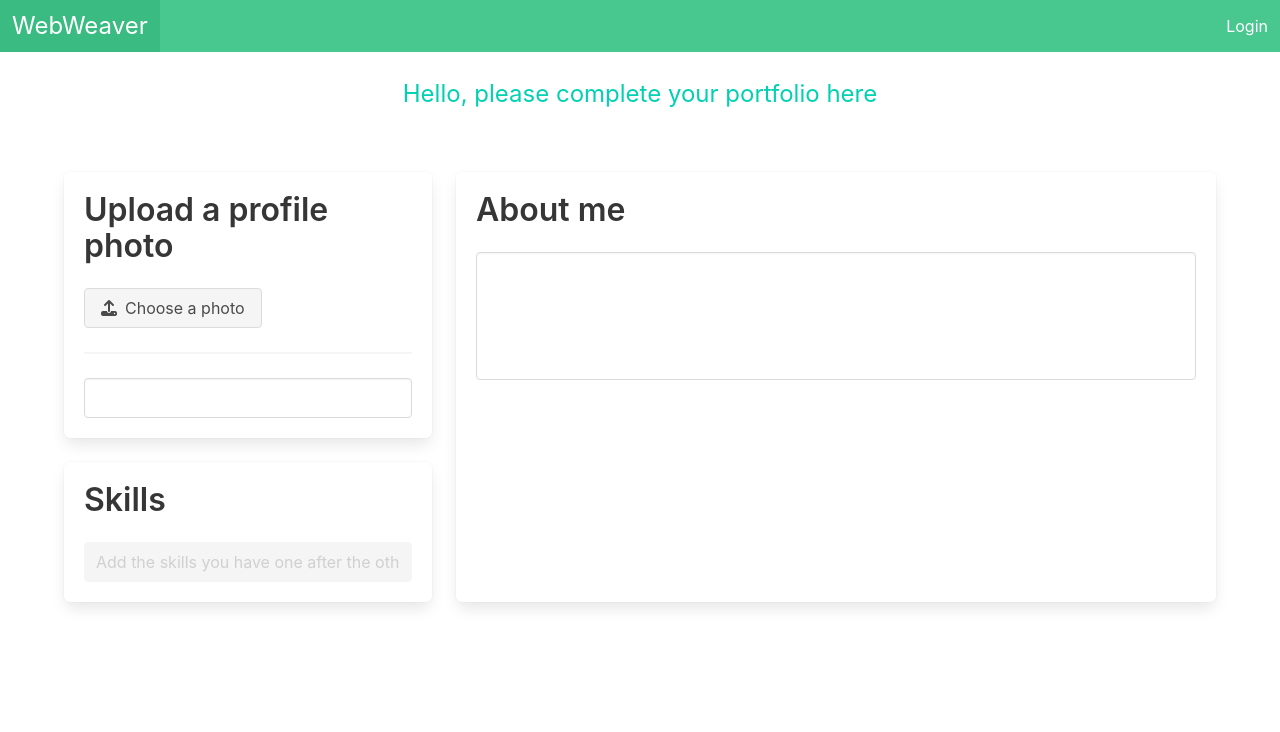
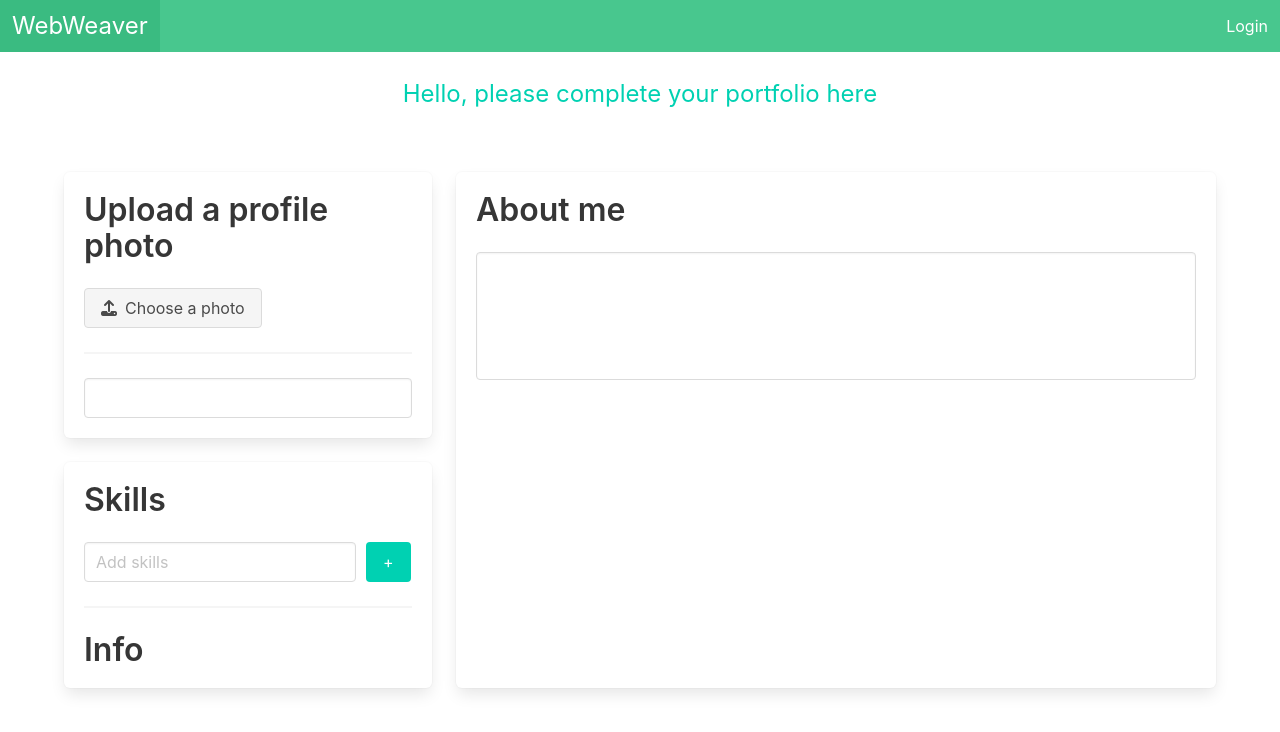
Before and after one commit to josephsegbefia/webweaver-client, a React (Vite) app: page /portfolios in a window 1280 px wide. Shown: the top 732 px of the page. Built offline with nearby package versions, Linux system fonts and the light colour scheme.

Commit message:
Add skill add button

```diff
--- a/package.json
+++ b/package.json
@@ -25,6 +25,7 @@
     "eslint-plugin-react": "^7.33.2",
     "eslint-plugin-react-hooks": "^4.6.0",
     "eslint-plugin-react-refresh": "^0.4.5",
+    "sass": "^1.71.1",
     "vite": "^5.0.8"
   }
 }
--- a/src/assets/styles.scss
+++ b/src/assets/styles.scss
@@ -0,0 +1,3 @@
+.add-button {
+  margin-left: 10px;
+}
--- a/src/components/portfolio/CreatePortfolio.jsx
+++ b/src/components/portfolio/CreatePortfolio.jsx
@@ -1,5 +1,6 @@
 /* eslint-disable no-unused-vars */
 import React, { useEffect, useState, useContext } from 'react';
+import '../../assets/styles.scss'
 import axios from 'axios';
 import { AuthContext } from '../../context/auth.context';
 
@@ -81,15 +82,21 @@ const CreatePortfolio = () => {
 
             <div className = "tile is-child box">
               <p className = "title">Skills</p>
+              <div className = 'is-inline-flex'>
                 <input
                   type =  "text"
                   name = 'skills'
-                placeholder = 'Add the skills you have one after the other and press the + button after each add'
+                  placeholder = 'Add skills'
                   className = 'input'
-                disabled
                   // value = ''
                 />
+                <button className = 'button is-primary add-button'>+</button>
               </div>
+
+              <hr />
+              <p className = 'title'>Info</p>
+            </div>
+
           </div>
 
           <div className = "tile is-parent">
@@ -105,6 +112,7 @@ const CreatePortfolio = () => {
           </div>
         </div>
       </form>
+
     </div>
   )
 }
```
Also changed, not shown: 1 other file (tests, documents, lock files or other folders). Lines whose indentation alone changed are shown as unchanged.
